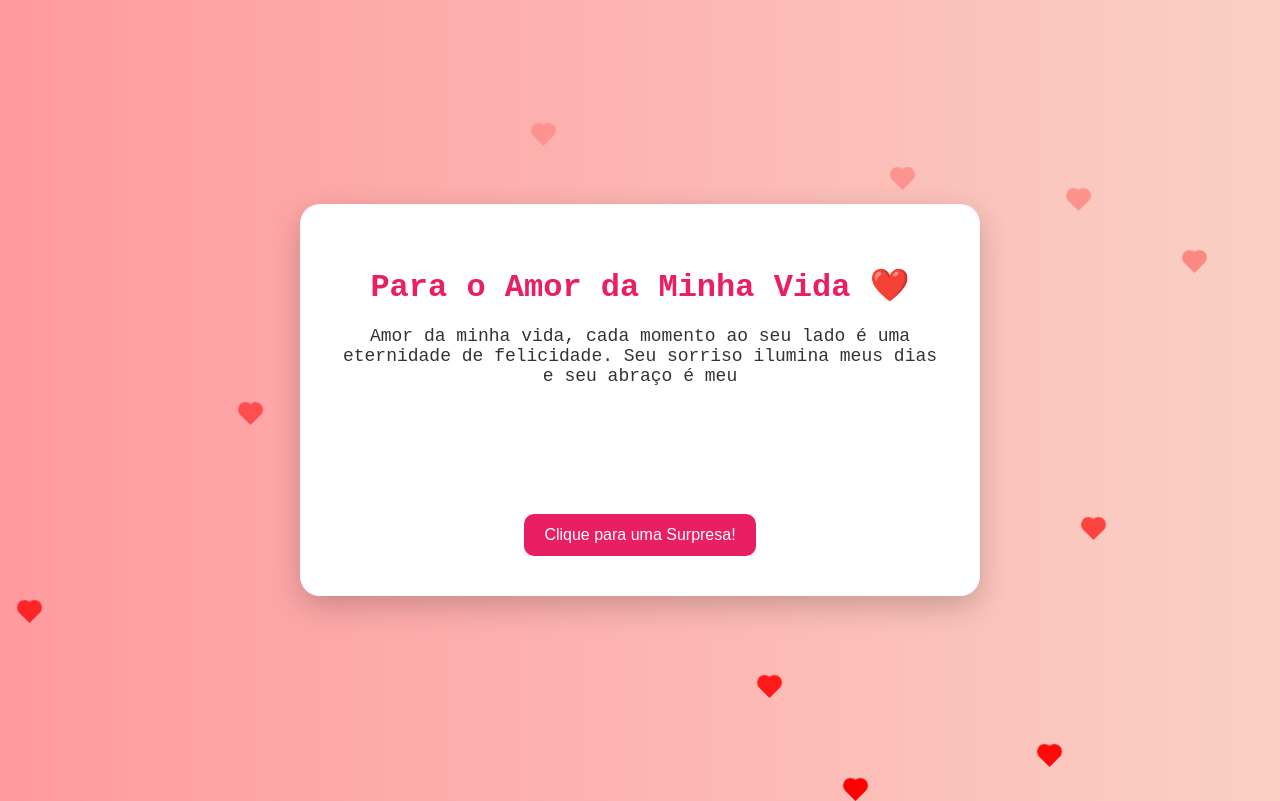
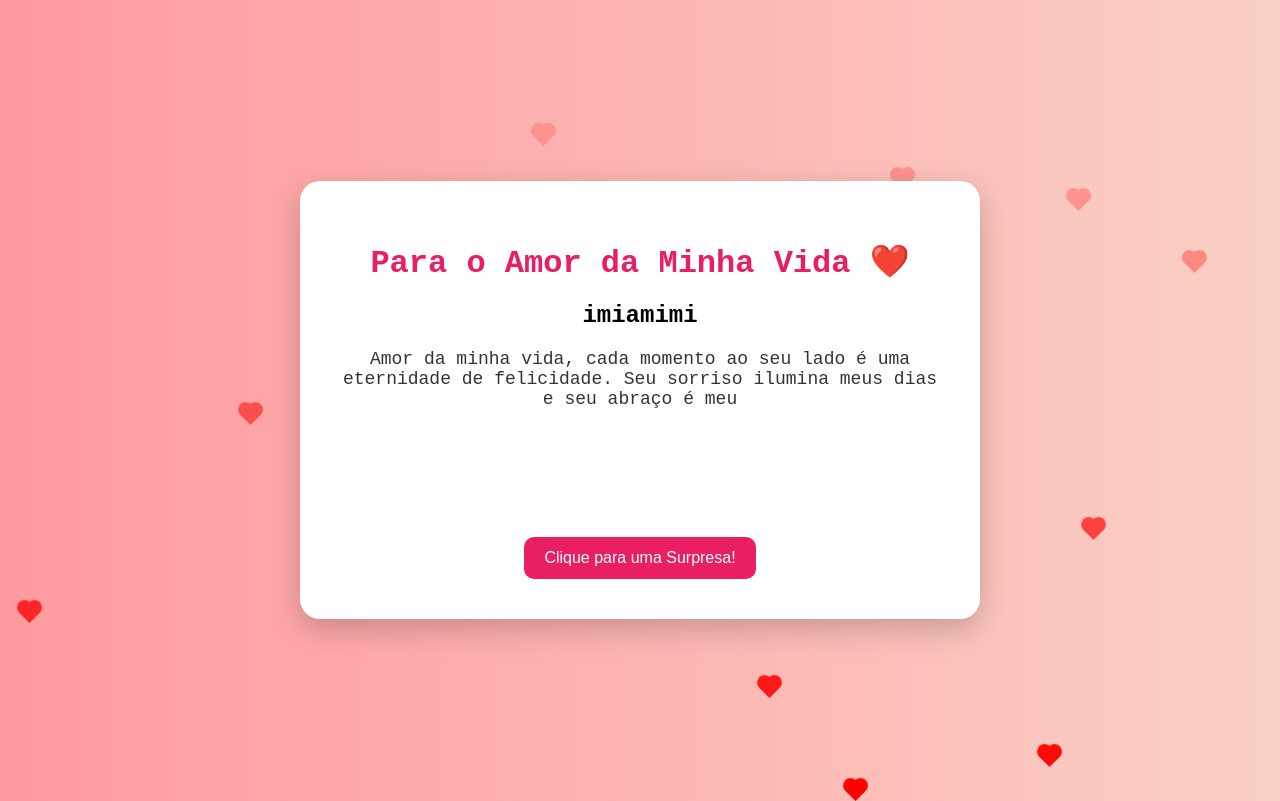
Before and after one commit to Olukyr/Para-Yas, a plain HTML site: page index.html in a window 1280 px wide. Drawn offline with Linux system fonts and the light colour scheme.

Commit message:
Update index.html

```diff
--- a/index.html
+++ b/index.html
@@ -117,6 +117,7 @@
 <body>
   <div class="container">
     <h1>Para o Amor da Minha Vida ❤️</h1>
+    <h2>imiamimi</h2>
     <p id="mensagem"></p>
     <button onclick="mostrarSurpresa()">Clique para uma Surpresa!</button>
     <div id="surpresa">
```
